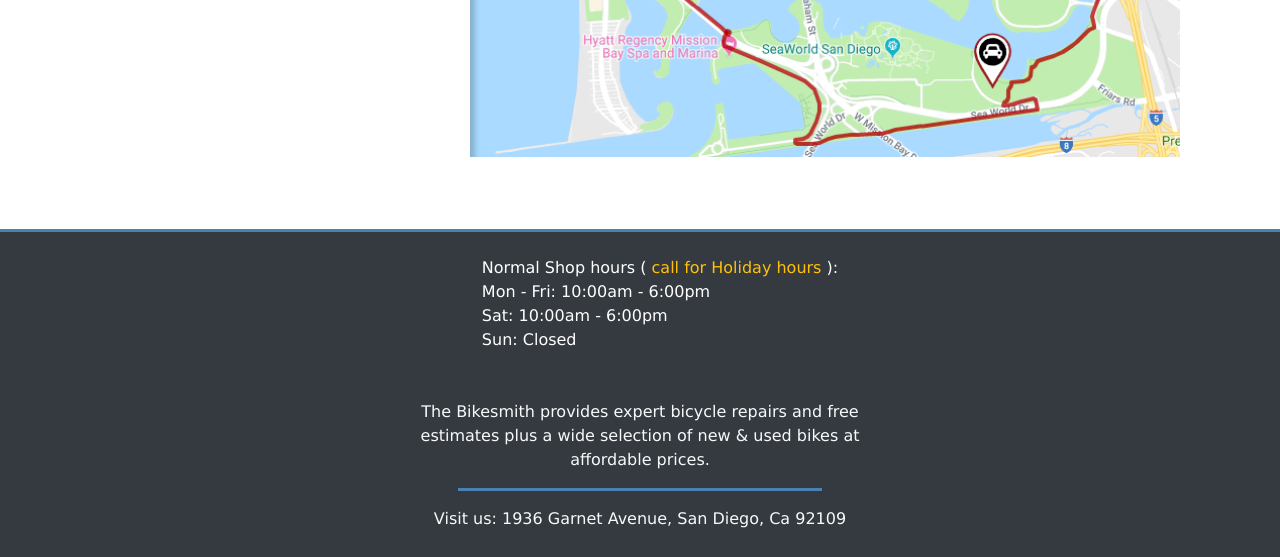
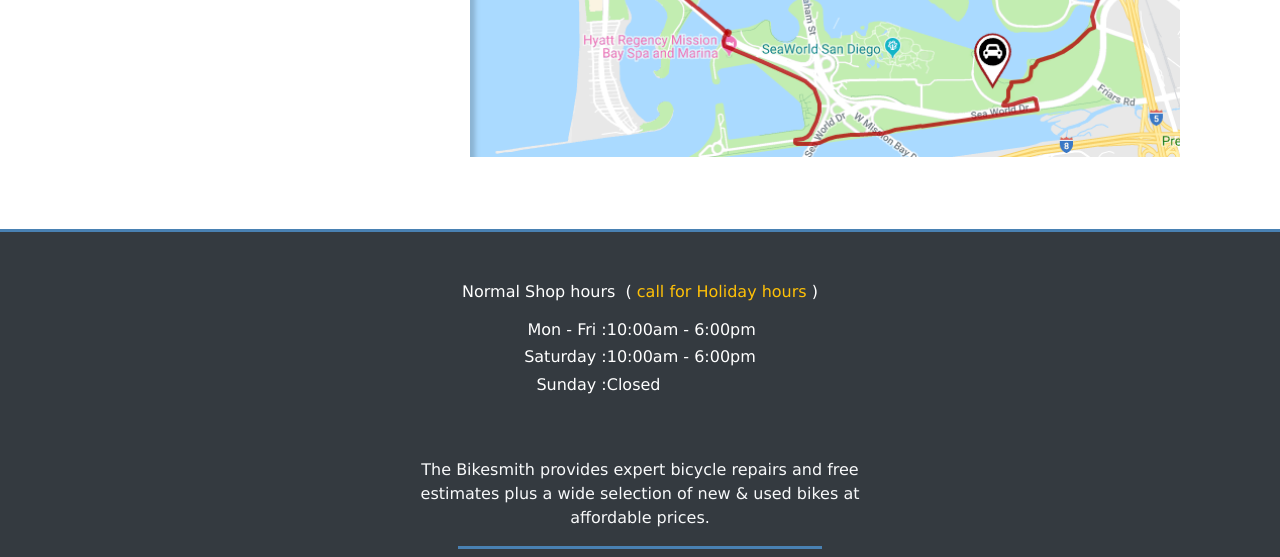
Before and after one commit to Jeff-thecoder/bikeShop, a plain HTML site: page index.html in a window 1280 px wide. Shown: the part 2763-3320 px from the top of the page. Drawn offline with nearby package versions, Linux system fonts and the light colour scheme; a script that the page names is missing.

Commit message:
Update index.html
Fix "store-hours"

```diff
--- a/index.html
+++ b/index.html
@@ -176,27 +176,33 @@
 
 
 
+            <!-- Start Footer -->
             <div class="border-top border-primary w-100 my-0 py-0"></div>
             <div class="bg-dark jumbotron jumbotron-fluid pt-5 pb-4 mb-0 black">
                 <div class="container">
-                    <div class="row">
-                        <div class="col-sm-12 text-justify lower-bar">
-                            <ul>
-                                <li>Normal Shop hours (<a class="text-warning" href="tel:+18582744220"> call for Holiday hours </a>):</li>
-                                <li>Mon - Fri: 10:00am - 6:00pm</li>
-                                <li>Sat: 10:00am - 6:00pm</li>
-                                <li>Sun: Closed</li>
-                            </ul>
+
+                            <div class="d-flex justify-content-center mb-3">
+                                <span>Normal Shop hours &nbsp;</span>
+                                <span>( <a class="text-warning" href="tel:+18582744220">call for Holiday hours</a> ) </span>
+                            </div>
+
+                          <div class="store-hours d-flex justify-content-center col-12 col-lg-7 mx-auto">
+
+                            <div class="left d-flex flex-column align-items-end">
+                                <h6>Mon - Fri :</h6>
+                                <h6>Saturday :</h6>
+                                <h6>Sunday :</h6>
+                             </div>
+                             <div class="right d-flex flex-column">
+                                 <h6>10:00am - 6:00pm</h6>
+                                 <h6>10:00am - 6:00pm</h6>
+                                 <h6>Closed</h6>
+                             </div>
+                          </div>
                         </div>
 
-
-                    </div>
-                </div>
             </div>
-            <!-- End Jumbotron -->
-
-
-            <!-- Start Footer ( .container>.row.text-light.text-center.py-4.justify-content-center )-->
+            <!-- End section -->
 
             <div class="bg-dark mx-auto">
                 <div class="col-12 text-light text-center pt-3 mx-auto d-flex justify-content-center">
```
